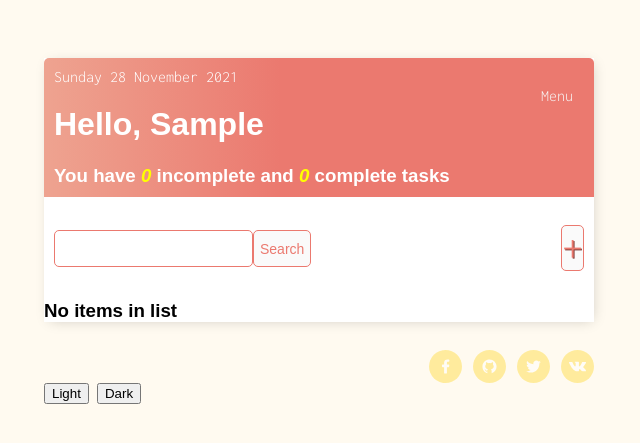
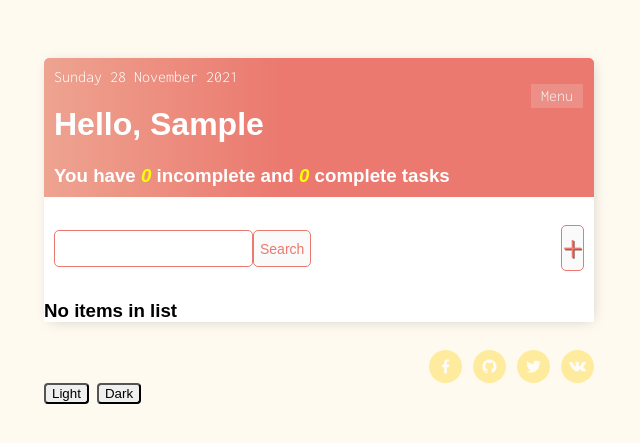
Before and after one commit to Vladislava05/TaskMaster, a Django app: page / in a window 1280 px wide. Shown: the top 443 px of the page, without its empty margins (321-961 px from the left). Run offline with Django 3.2, Linux system fonts and the light colour scheme; the visitor is signed in with stand-in values (Sample User, id 1); data that the repository does not hold is empty; some web fonts are replaced.

Commit message:
update style

```diff
--- a/base/static/base/css/main.css
+++ b/base/static/base/css/main.css
@@ -1,5 +1,5 @@
 body {
-    background-color:floralwhite  ;
+    background-color:floralwhite;
     font-family: 'Allison', cursive;
     font-family: 'Inconsolata', monospace;
     padding-top: 50px;
@@ -145,6 +145,7 @@ label {
     max-width: 550px;
     margin: auto;
     padding-top: 10px;
+
 }
 .social {
     display: flex;
@@ -231,7 +232,7 @@ ul.ddropdownn li.ddropdownn-top a {
 
 ul.ddropdownn a.ddropdownn-top {
     /* Цвет фона. */
-    background: #EB796F;
+    background: #eb8f87;
 }
 
 ul.ddropdownn a.ddropdownn-top:hover {
@@ -254,3 +255,9 @@ ul.ddropdownn .ddropdownn-inside a:hover {
     /* Цвет фона изменится при наведении. */
     background: #EEA390;
 }
+
+
+.btn{
+    border-radius: 4px;
+
+}
--- a/base/templates/base/main.html
+++ b/base/templates/base/main.html
@@ -21,7 +21,7 @@
         <!-- /Yandex.Metrika counter -->
         <noscript><div><img src="https://mc.yandex.ru/watch/86445597" style="position:absolute; left:-9999px;" alt="" /></div></noscript>
 
-        <title>To Do Items</title>
+        <title>TaskMaster</title>
 
         <meta charset="utf-8">
         <meta http-equiv="X-UA-Compatible" content="IE=edge">
@@ -73,8 +73,10 @@
                     <li class="social-item"><a href="https://twitter.com/VlaDis005" class="social-link social-link-tw" target="_blank" aria-label="Link to Twitter"></a></li>
                     <li class="social-item"><a href="https://vk.com/public208874300" class="social-link social-link-vk" target="_blank" aria-label="Link to social-link-vk"></a></li>
                 </ul>
+
                 <button class="btn btn-light" onclick="swapStyle('{% static 'base/css/main.css' %}')">Light</button>
                 <button class="btn btn-dark" onclick="swapStyle('{% static 'base/css/dark.css' %}')">Dark</button>
+
             {% endblock footer %}
         </div>
 
```
Also changed, not shown: base/static/base/css/dark.css (+7 -1 lines).
